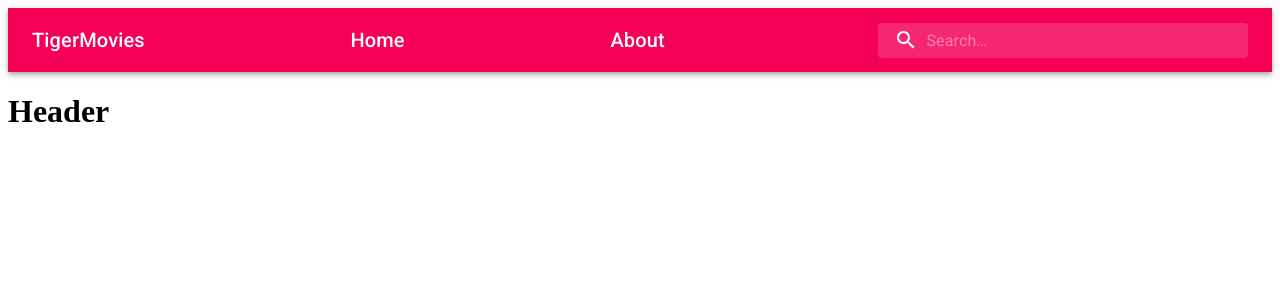
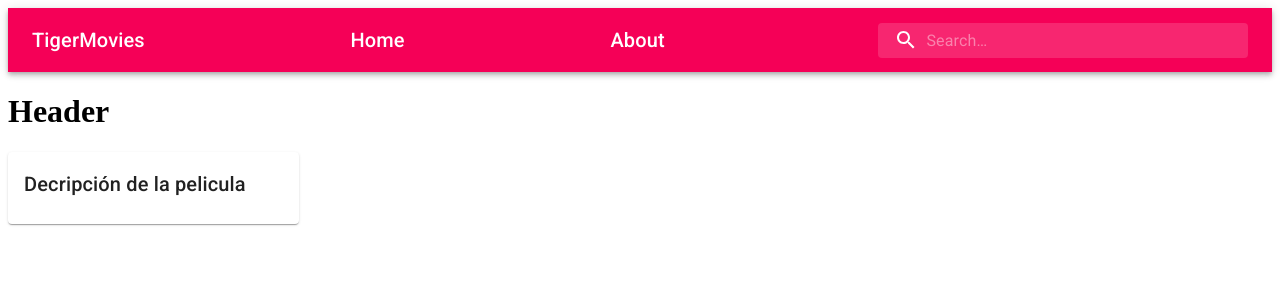
Before and after one commit to frontendcafe/cmyk-tiger, a React (Create React App) app: page / in a window 1280 px wide. Shown: the top 300 px of the page. Built offline with nearby package versions, Linux system fonts and the light colour scheme; no server answers.

Commit message:
card material incluida

```diff
--- a/src/App.js
+++ b/src/App.js
@@ -2,9 +2,12 @@ import { useEffect, useState } from "react";
 import "./App.css";
 import CardGrid from "./componentes/CardGrid";
 import Navbar from "./componentes/Navbar";
+import CardMovie from "./componentes/MovieCard";
 
 function App() {
   const [pelis, setPelis] = useState(null);
+
+  console.log(pelis);
 
   useEffect(() => {
     fetchData();
@@ -16,7 +19,7 @@ function App() {
     const resp = await fetch(url);
     const data = await resp.json();
 
-    console.log(data);
+    console.log(data.results);
     setPelis(data.results);
   }
 
@@ -27,6 +30,7 @@ function App() {
         <h1>Header</h1>
       </header>
       {pelis && <CardGrid movies={pelis} />}
+      <CardMovie />
     </div>
   );
 }
--- a/src/componentes/CardGrid.js
+++ b/src/componentes/CardGrid.js
@@ -1,19 +1,21 @@
 import React from "react";
 import Container from "@material-ui/core/Container";
 import { GridListTile, GridListTileBar } from "@material-ui/core";
+//import CardMovie from "./MovieCard";
 
 const CardGrid = ({ movies }) => {
-
   return (
     <Container>
       {movies.map((tile) => (
-          <GridListTile key={tile.title}>
-            <img src={`https://image.tmdb.org/t/p/w500/${tile.poster_path}`} alt={tile.title} />
-            <GridListTileBar
-              title={tile.title}
-            />
-          </GridListTile>
-        ))}
+        <GridListTile key={tile.title}>
+          <img
+            src={`https://image.tmdb.org/t/p/w500/${tile.poster_path}`}
+            alt={tile.title}
+          />
+          <GridListTileBar title={tile.title} />
+          {/* <CardMovie movie={tile} /> */}
+        </GridListTile>
+      ))}
     </Container>
   );
 };
--- /dev/null
+++ b/src/componentes/MovieCard.js
@@ -0,0 +1,39 @@
+import React from "react";
+import { Card, CardMedia, CardContent, Typography } from "@material-ui/core";
+import { makeStyles } from "@material-ui/core/styles";
+
+const CardMovie = ({ tile }) => {
+  const useStyles = makeStyles((theme) => ({
+    root: {
+      width: "23%"
+    },
+    img: {
+      maxHeight: "12rem"
+    },
+    title: {
+      color: "#f50057"
+    }
+  }));
+
+  const classes = useStyles();
+
+  return (
+    <div>
+      <Card className={classes.root}>
+        <CardMedia>
+          {/* <img className={classes.img}
+
+            src={`https://image.tmdb.org/t/p/w500/${tile.poster_path}`}
+            alt={tile.title}
+          /> */}
+        </CardMedia>
+        <CardContent>
+          {/* <Typography className={classes.title} variant="h3">{tile.title}</Typography> */}
+          <Typography variant="h6">Decripción de la pelicula</Typography>
+        </CardContent>
+      </Card>
+    </div>
+  );
+};
+
+export default CardMovie;
```
Also changed, not shown: src/componentes/Card.js (deleted, +0 -11 lines), 1 other file (tests, documents, lock files or other folders).
